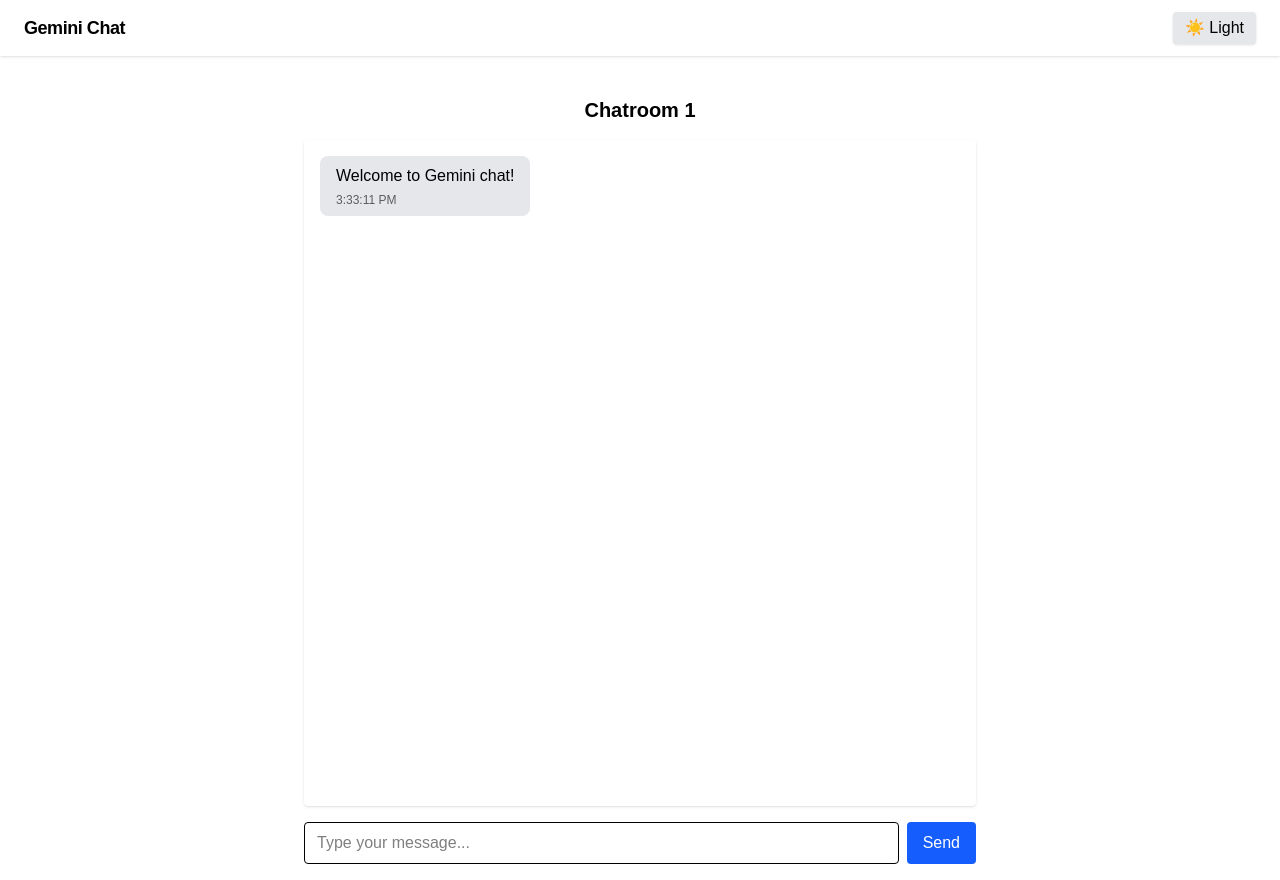
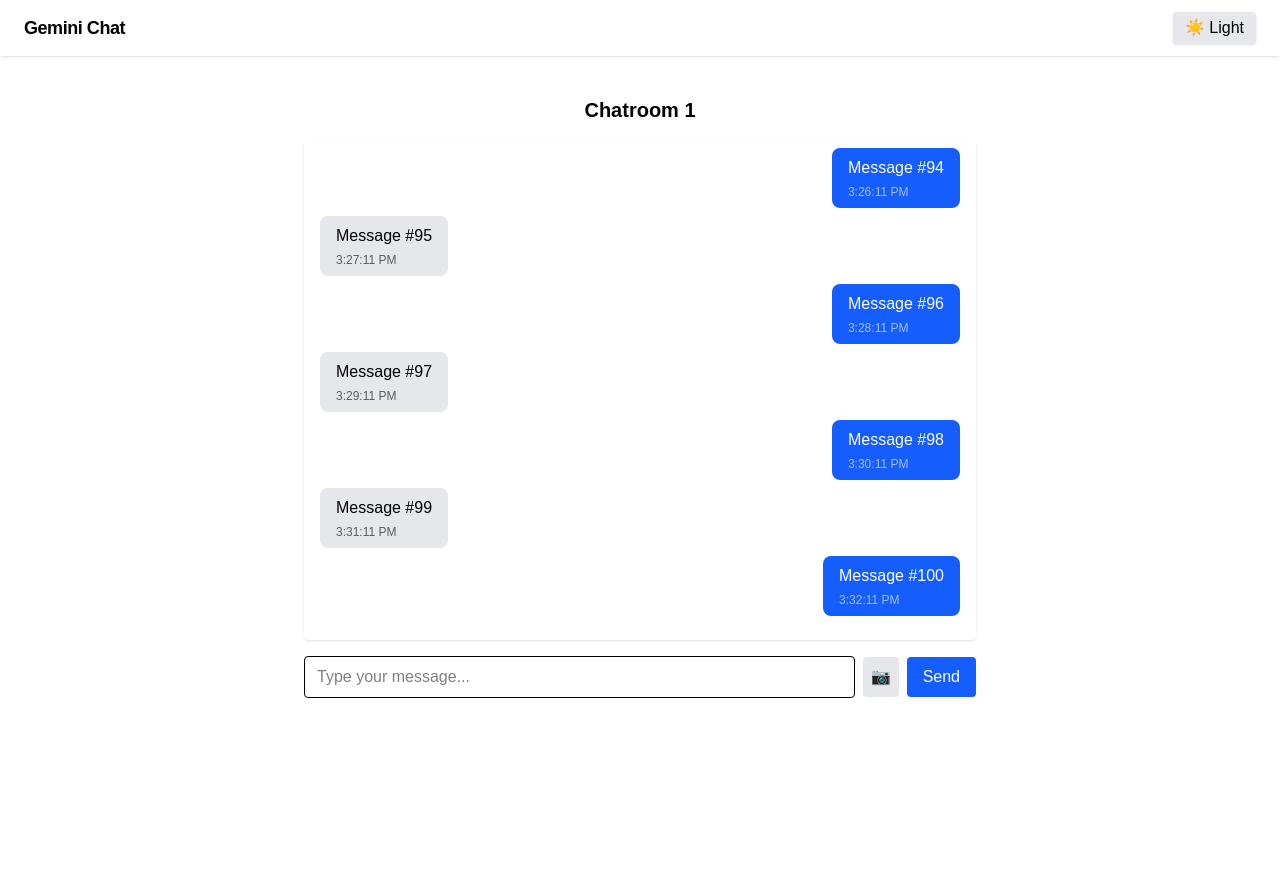
Before and after one commit to sinshalin17/gemini-clone-chat-app, a Next.js app: page /chatroom/1 in a window 1280 px wide. Built offline with nearby package versions, Linux system fonts and the light colour scheme.

Commit message:
feat: chatroom infinite scroll, pagination, image upload, improved copy UX

```diff
--- a/app/chatroom/[id]/page.tsx
+++ b/app/chatroom/[id]/page.tsx
@@ -1,5 +1,6 @@
+
 "use client";
-import React, { useEffect, useRef, useState } from 'react';
+import React, { useEffect, useRef, useState, useCallback } from 'react';
 import { useParams } from 'next/navigation';
 
 interface Message {
@@ -10,34 +11,82 @@
   image?: string;
 }
 
-const DUMMY_MESSAGES: Message[] = [
-  { id: '1', sender: 'ai', text: 'Welcome to Gemini chat!', timestamp: Date.now() },
-];
+
+// Simulate a large pool of dummy messages for infinite scroll
+const TOTAL_DUMMY = 100;
+const DUMMY_MESSAGES: Message[] = Array.from({ length: TOTAL_DUMMY }, (_, i) => ({
+  id: (i + 1).toString(),
+  sender: i % 2 === 0 ? 'ai' : 'user',
+  text: (i === 0) ? 'Welcome to Gemini chat!' : `Message #${i + 1}`,
+  timestamp: Date.now() - (TOTAL_DUMMY - i) * 60000,
+}));
+
 
 export default function ChatroomPage() {
   const params = useParams();
   const chatroomId = Array.isArray(params?.id) ? params.id[0] : params?.id;
-  const [messages, setMessages] = useState<Message[]>(DUMMY_MESSAGES);
+  // Pagination state
+  const PAGE_SIZE = 20;
+  const [page, setPage] = useState(1); // 1-based
+  const [messages, setMessages] = useState<Message[]>(() => DUMMY_MESSAGES.slice(-PAGE_SIZE));
   const [input, setInput] = useState('');
   const [isTyping, setIsTyping] = useState(false);
   const [toast, setToast] = useState('');
+  const [image, setImage] = useState<string | null>(null);
   const messagesEndRef = useRef<HTMLDivElement>(null);
+  const messagesTopRef = useRef<HTMLDivElement>(null);
+  const containerRef = useRef<HTMLDivElement>(null);
+  const [hasMore, setHasMore] = useState(DUMMY_MESSAGES.length > PAGE_SIZE);
+  const [loadingMore, setLoadingMore] = useState(false);
+
+  // Scroll to bottom on new message
+  useEffect(() => {
+    messagesEndRef.current?.scrollIntoView({ behavior: 'smooth' });
+  }, [messages.length]);
+
+  // Infinite scroll: load older messages when scrolled to top
+  const handleScroll = useCallback(() => {
+    if (!containerRef.current || loadingMore || !hasMore) return;
+    if (containerRef.current.scrollTop < 32) {
+      setLoadingMore(true);
+      setTimeout(() => {
+        setPage((prev) => {
+          const nextPage = prev + 1;
+          const totalToShow = nextPage * PAGE_SIZE;
+          const newMessages = DUMMY_MESSAGES.slice(-totalToShow);
+          setMessages(newMessages);
+          setHasMore(newMessages.length < DUMMY_MESSAGES.length);
+          setLoadingMore(false);
+          // Maintain scroll position after loading more
+          messagesTopRef.current?.scrollIntoView({ behavior: 'auto' });
+          return nextPage;
+        });
+      }, 600); // Simulate network delay
+    }
+  }, [loadingMore, hasMore]);
 
   useEffect(() => {
-    messagesEndRef.current?.scrollIntoView({ behavior: 'smooth' });
-  }, [messages]);
+    const container = containerRef.current;
+    if (container) {
+      container.addEventListener('scroll', handleScroll);
+      return () => container.removeEventListener('scroll', handleScroll);
+    }
+  }, [handleScroll]);
 
+  // Send message (with optional image)
   const sendMessage = (e: React.FormEvent) => {
     e.preventDefault();
-    if (!input.trim()) return;
+    if (!input.trim() && !image) return;
     const userMsg: Message = {
       id: Date.now().toString(),
       sender: 'user',
       text: input,
       timestamp: Date.now(),
+      image: image || undefined,
     };
     setMessages((prev) => [...prev, userMsg]);
     setInput('');
+    setImage(null);
     setIsTyping(true);
     setTimeout(() => {
       const aiMsg: Message = {
@@ -48,9 +97,21 @@
       };
       setMessages((prev) => [...prev, aiMsg]);
       setIsTyping(false);
-    }, 1200);
+    }, 1200 + Math.random() * 1000); // Simulate AI thinking
   };
 
+  // Image upload handler
+  const handleImageChange = (e: React.ChangeEvent<HTMLInputElement>) => {
+    const file = e.target.files?.[0];
+    if (!file) return;
+    const reader = new FileReader();
+    reader.onload = (ev) => {
+      setImage(ev.target?.result as string);
+    };
+    reader.readAsDataURL(file);
+  };
+
+  // Copy-to-clipboard with hover effect
   const handleCopy = (text: string) => {
     navigator.clipboard.writeText(text);
     setToast('Copied!');
@@ -58,29 +119,40 @@
   };
 
   return (
-  <div className="min-h-screen flex flex-col items-center p-4">
+    <div className="min-h-screen flex flex-col items-center p-4">
       <h2 className="text-xl font-bold mb-4">Chatroom {chatroomId}</h2>
-      <div className="w-full max-w-2xl flex-1 overflow-y-auto bg-white dark:bg-gray-800 rounded shadow p-4 mb-4">
+      <div
+        ref={containerRef}
+        className="w-full max-w-2xl flex-1 overflow-y-auto bg-white dark:bg-gray-800 rounded shadow p-4 mb-4"
+        style={{ maxHeight: 500 }}
+      >
+        <div ref={messagesTopRef} />
+        {loadingMore && (
+          <div className="flex justify-center mb-2 text-xs text-gray-500">Loading older messages...</div>
+        )}
         {messages.map((msg) => (
           <div
             key={msg.id}
             className={`flex ${msg.sender === 'user' ? 'justify-end' : 'justify-start'} mb-2`}
           >
             <div
-              className={`relative px-4 py-2 rounded-lg max-w-xs break-words ${
+              className={`relative px-4 py-2 rounded-lg max-w-xs break-words group transition-colors duration-200 ${
                 msg.sender === 'user'
                   ? 'bg-blue-600 text-white'
                   : 'bg-gray-200 dark:bg-gray-700 text-black dark:text-white'
               }`}
-              onMouseEnter={() => {}}
               onClick={() => handleCopy(msg.text)}
               title="Click to copy"
               style={{ cursor: 'pointer' }}
             >
+              {msg.image && (
+                <img src={msg.image} alt="uploaded" className="mb-2 max-h-32 rounded" />
+              )}
               {msg.text}
               <span className="block text-xs mt-1 opacity-60">
                 {new Date(msg.timestamp).toLocaleTimeString()}
               </span>
+              <span className="absolute top-1 right-1 opacity-0 group-hover:opacity-100 text-xs bg-black bg-opacity-60 text-white px-1 rounded pointer-events-none transition-opacity">Copy</span>
             </div>
           </div>
         ))}
@@ -93,7 +165,7 @@
         )}
         <div ref={messagesEndRef} />
       </div>
-      <form onSubmit={sendMessage} className="w-full max-w-2xl flex gap-2">
+      <form onSubmit={sendMessage} className="w-full max-w-2xl flex gap-2 items-center">
         <input
           type="text"
           value={input}
@@ -101,6 +173,18 @@
           className="flex-1 border rounded px-3 py-2"
           placeholder="Type your message..."
         />
+        <label className="cursor-pointer bg-gray-200 dark:bg-gray-700 px-2 py-2 rounded hover:bg-gray-300 dark:hover:bg-gray-600 transition">
+          <input
+            type="file"
+            accept="image/*"
+            className="hidden"
+            onChange={handleImageChange}
+          />
+          <span role="img" aria-label="Upload">📷</span>
+        </label>
+        {image && (
+          <img src={image} alt="preview" className="h-10 w-10 object-cover rounded" />
+        )}
         <button
           type="submit"
           className="bg-blue-600 text-white px-4 py-2 rounded hover:bg-blue-700 transition"
```
